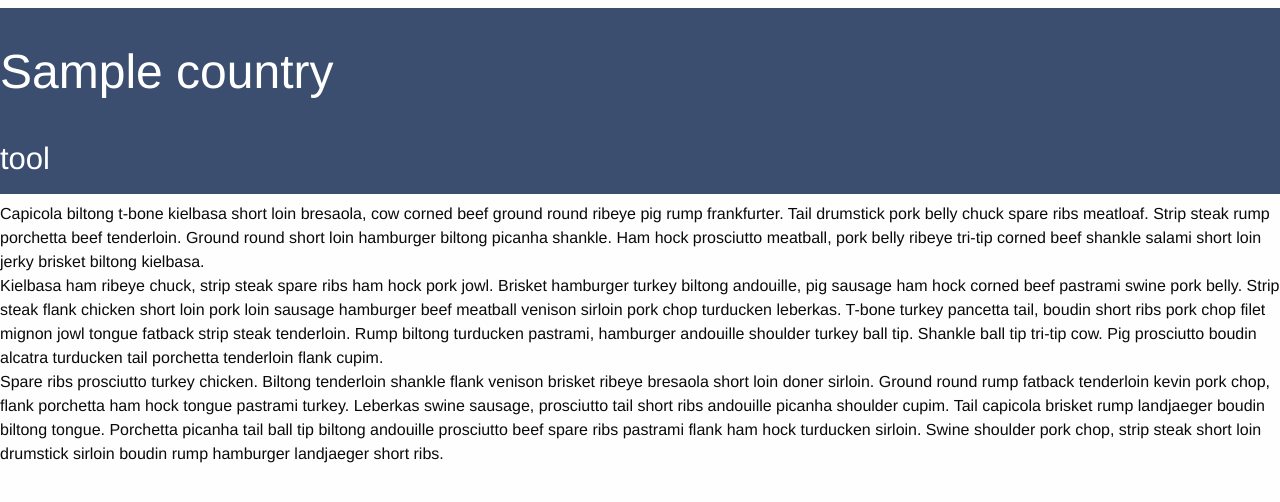
After one commit to comparative/cap, a Python web app: template app/templates/country.html in a window 1280 px wide. The commit adds this page. Shown: the top 502 px of the page. Run offline with Jinja, Linux system fonts and the light colour scheme; the template is opened without the code that fills it: most values are stand-ins (such as "Sample title", 1, 10 or a date in 2020); some libraries are stand-ins or nearby versions.

Commit message:
country homepages 1st pass

```diff
--- a/app/static/css/main.css
+++ b/app/static/css/main.css
@@ -175,67 +192,24 @@ div#under-graph {
 	background-color: rgba(255,255,255,0.8);
 }
 
-
-/*
-.orbit-container {
-	padding-left:50px;
-	padding-right:50px;
-}
-*/
-
-/*
-
-div#slider-container {
-	width:960px;
+.orbit-caption a {
+    display: none;
 }
 
-.slider {
-
-
-overflow: hidden;
-width: 960px;
-position: relative;
-background: none;
-
-
+div#countrystripe {
+  /* background-color: #f9fafc; */
+   background-color: #3b4e6f;
+   width: 100%;
+   margin-left: auto;
+   margin-right: auto;
+   margin-top: .5rem;
+   margin-bottom: .5rem;
+   max-width: initial;
+   min-width:790px;
+   padding-top:30px;
+   padding-bottom:5px;
 }
 
-
-
-
-.slider img {
-	width:960px;
-    display:block;
-    margin: 0 auto;
+div#countrystripe * {
+    color:#ffffff;
 }
-
-
-.orbit-container .orbit-slides-container li .orbit-caption{
-bottom:0;
-right:0;
-width:30%;
-
-}
-
-
-.orbit-container {
-overflow: hidden;
-width: 100%;
-position: relative;
-background: none;
-}
-
-.orbit-container .orbit-slides-container>li .orbit-caption {
-width: 54%;
-padding: 0.625rem 0.875rem;
-}
-
-.orbit-container .orbit-slides-container>* .orbit-caption {
-position: absolute;
-bottom: 0;
-background-color: rgba(255,255,255,0.8);
-color: #4d4d4d;
-font-size: 0.875rem;
-}
-
-*/
--- a/app/static/js/main.js
+++ b/app/static/js/main.js
@@ -1,20 +1,24 @@
 $(document).ready(function() {
+
+    $("ul.slider li").addClass('slideborder-off');
 
 	$("#updates").focus(function() {
 
   		$(this).val("");
 
-  		$('#social').addClass('show-for-large-only');
+  		//$('#social').addClass('show-for-large-only');
 
-  		$('#email').removeClass('medium-2');
-  		$('#email').addClass('medium-4');
+  		//$('#email').removeClass('medium-2');
+  		//$('#email').addClass('medium-4');
 
-        $('#updates-container').removeClass('medium-12');
-        $('#updates-container').addClass('medium-8');
+        //$('#updates-container').removeClass('medium-12');
+        //$('#updates-container').addClass('medium-8');
 
-        $('#go-container').addClass('medium-4');
+        //$('#go-container').addClass('medium-4');
 
-        setTimeout(function(){ $('#go-container').show(); }, 500);
+        //setTimeout(function(){ $('#go-container').show(); }, 500);
+
+        $('#go-container').show();
 
 	});
 
@@ -29,4 +33,25 @@ $(document).ready(function() {
 
 	});
 
+
+	$("ul.slider li").hover(function() {
+
+	    $(this).removeClass('slideborder-off');
+		$(this).addClass('slideborder');
+
+		//$(".orbit-caption a").addClass('bold-link');
+		$(".orbit-caption a").show();
+
+
+	}, function() {
+
+		$(this).removeClass('slideborder');
+		$(this).addClass('slideborder-off');
+
+	   // $(".orbit-caption a").removeClass('bold-link');
+	   $(".orbit-caption a").hide();
+
+	});
+
+
 });
--- /dev/null
+++ b/app/templates/country.html
@@ -0,0 +1,63 @@
+{% extends "base.html" %}
+
+{% block content %}
+
+     <div id="countrystripe">
+
+     <div class="row">
+
+        <div class="medium-12 columns">
+
+            <div class="row">
+
+                <div class="medium-4 columns">
+
+        	        <h1> {{ country.name }} </h1>
+
+        	    </div>
+
+        	    <div class="medium-4 columns">&nbsp;</div>
+
+                <div class="medium-3 columns left">
+
+                    <h3>tool</h3>
+
+                </div>
+
+            </div>
+
+        </div>
+
+      </div>
+
+     </div>
+
+
+<div class="row">
+<div class="medium-12 columns">
+
+            <div class="row">
+
+                <div class="medium-4 columns">
+
+        	        Capicola biltong t-bone kielbasa short loin bresaola, cow corned beef ground round ribeye pig rump frankfurter. Tail drumstick pork belly chuck spare ribs meatloaf. Strip steak rump porchetta beef tenderloin. Ground round short loin hamburger biltong picanha shankle. Ham hock prosciutto meatball, pork belly ribeye tri-tip corned beef shankle salami short loin jerky brisket biltong kielbasa.
+
+        	    </div>
+
+        	    <div class="medium-4 columns">Kielbasa ham ribeye chuck, strip steak spare ribs ham hock pork jowl. Brisket hamburger turkey biltong andouille, pig sausage ham hock corned beef pastrami swine pork belly. Strip steak flank chicken short loin pork loin sausage hamburger beef meatball venison sirloin pork chop turducken leberkas. T-bone turkey pancetta tail, boudin short ribs pork chop filet mignon jowl tongue fatback strip steak tenderloin. Rump biltong turducken pastrami, hamburger andouille shoulder turkey ball tip. Shankle ball tip tri-tip cow. Pig prosciutto boudin alcatra turducken tail porchetta tenderloin flank cupim.</div>
+
+                <div class="medium-3 columns left">
+
+                    Spare ribs prosciutto turkey chicken. Biltong tenderloin shankle flank venison brisket ribeye bresaola short loin doner sirloin. Ground round rump fatback tenderloin kevin pork chop, flank porchetta ham hock tongue pastrami turkey. Leberkas swine sausage, prosciutto tail short ribs andouille picanha shoulder cupim. Tail capicola brisket rump landjaeger boudin biltong tongue. Porchetta picanha tail ball tip biltong andouille prosciutto beef spare ribs pastrami flank ham hock turducken sirloin. Swine shoulder pork chop, strip steak short loin drumstick sirloin boudin rump hamburger landjaeger short ribs.
+
+                </div>
+
+            </div>
+
+</div>
+</div>
+
+
+{% endblock %}
+
+{% block scripts %}{% endblock %}
```
Also changed, not shown: other parts of app/static/css/main.css (+25 -8 lines), app/templates/base.html (+50 -18 lines), app/templates/index.html (+24 -54 lines).
